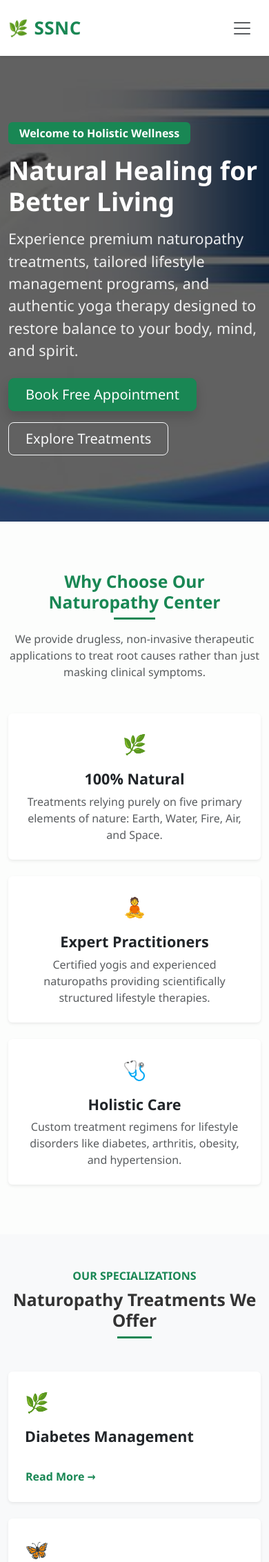
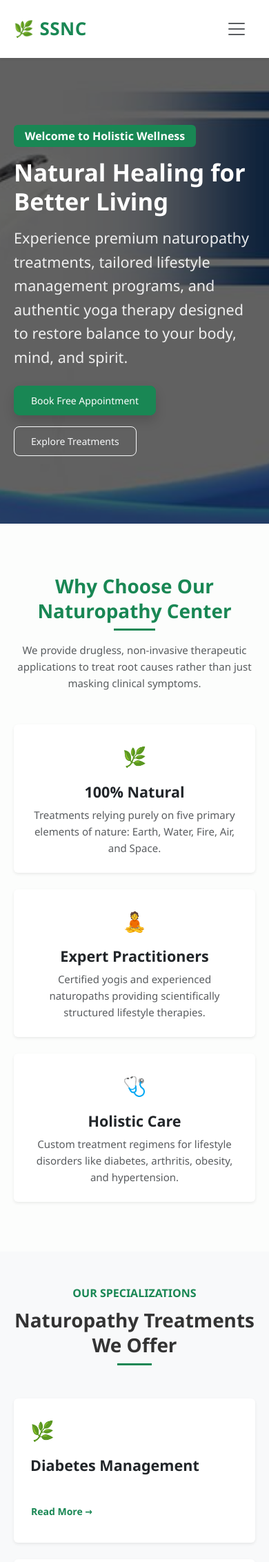
Before and after one commit to Vedantbani/clinicwebsite, a Django app: page / in a window 390 px wide. Shown: the top 2264 px of the page at 69% size. Run offline with Django 5.2, Linux system fonts and the light colour scheme.

Commit message:
Optimize typography scaling rules for crisp mobile viewing

```diff
--- a/static/css/style.css
+++ b/static/css/style.css
@@ -1,4 +1,56 @@
 /* Base Layout Overrides */
+/* --- Mobile-First Global Font Optimizations --- */
+
+/* Base font layout */
+body {
+    font-size: 16px; /* Best readable baseline standard for mobile screens */
+    line-height: 1.6;
+    color: #333333;
+    -webkit-font-smoothing: antialiased;
+}
+
+/* Fluid Responsive Typography for Headings */
+h1, .display-4 {
+    font-size: calc(1.8rem + 1.5vw) !important; /* Scales down to ~2.2rem on mobile instead of being massive */
+    line-height: 1.2 !important;
+}
+
+h2 {
+    font-size: calc(1.5rem + 1vw) !important; /* Perfect balance for section titles like 'Our Programs' */
+    line-height: 1.3 !important;
+}
+
+h3 {
+    font-size: calc(1.3rem + 0.6vw) !important;
+}
+
+p, .text-muted {
+    font-size: 15px !important; /* Slightly smaller than desktop baseline to fit descriptions perfectly */
+}
+
+.small, small {
+    font-size: 13px !important;
+}
+
+/* Custom Overrides for Sections on Mobile devices */
+@media (max-width: 576px) {
+    .container {
+        padding-left: 20px !important;
+        padding-right: 20px !important;
+    }
+
+    /* Ensure hero text layout isn't overly cramped */
+    section.py-5 {
+        py-4 !important; /* Tighter vertical padding on phones */
+    }
+
+    /* Make button sizes fingers-friendly but proportional */
+    .btn {
+        padding-top: 10px !important;
+        padding-bottom: 10px !important;
+        font-size: 14px !important;
+    }
+}
 body {
     font-family: 'Segoe UI', Tahoma, Geneva, Verdana, sans-serif;
     color: #333333;
```
